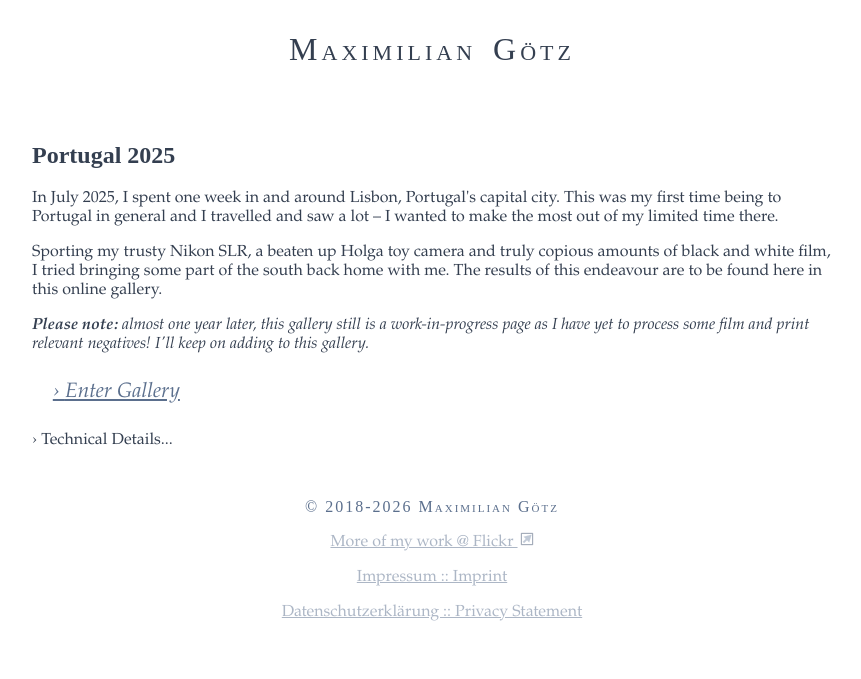
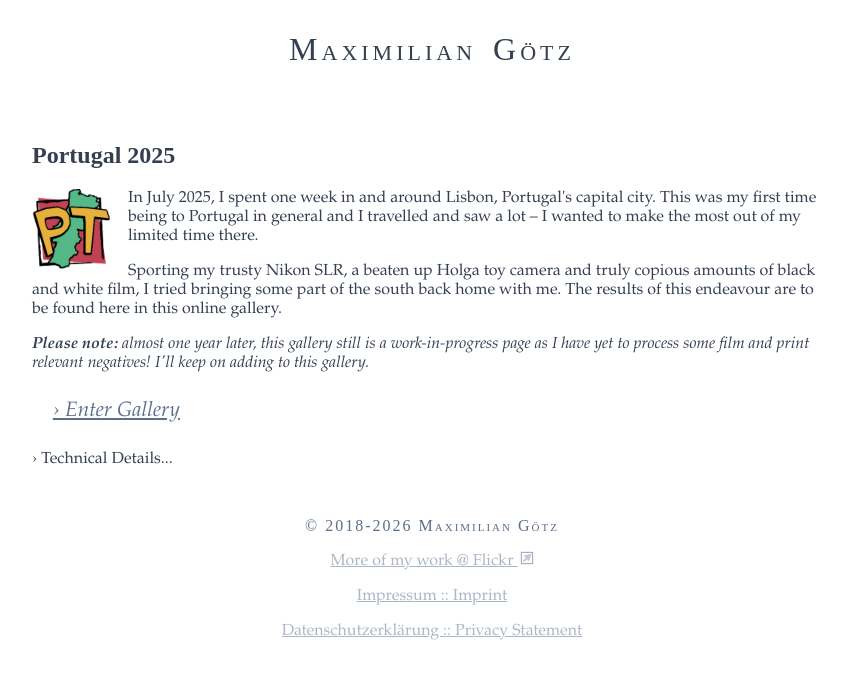
Before and after one commit to ImMaax/immaax.github.io, a Jekyll site: the page built from albums/portugal-2025/index.html, in a window 1280 px wide. Shown: the top 679 px of the page, without its empty margins (208-1069 px from the left). Built offline with Jekyll 4.4.1, drawn with Linux system fonts in a browser that asks for light colours.

Commit message:
super necessary (absolutely beautiful) portugal icon

```diff
--- a/albums/portugal-2025/index.html
+++ b/albums/portugal-2025/index.html
@@ -5,6 +5,8 @@ description: "Photos from my 2025 one week trip to Portugal"
 ---
 
 <h2>{{ page.title }}</h2>
+
+<img src="/assets/img/icon-portugal.png" alt="Portugal Icon" class="txt-img-2">
 
 <p>
   In July 2025, I spent one week in and around Lisbon, Portugal's capital city.
```
Also changed, not shown: assets/img/icon-portugal.png (added).
